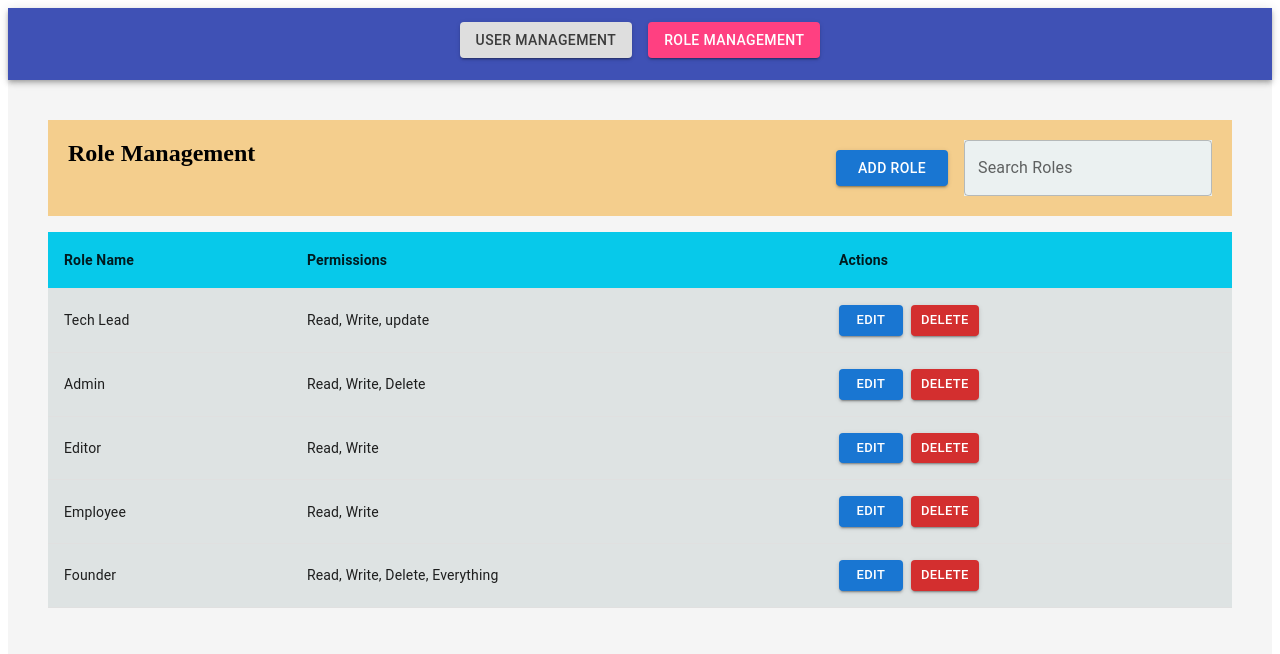
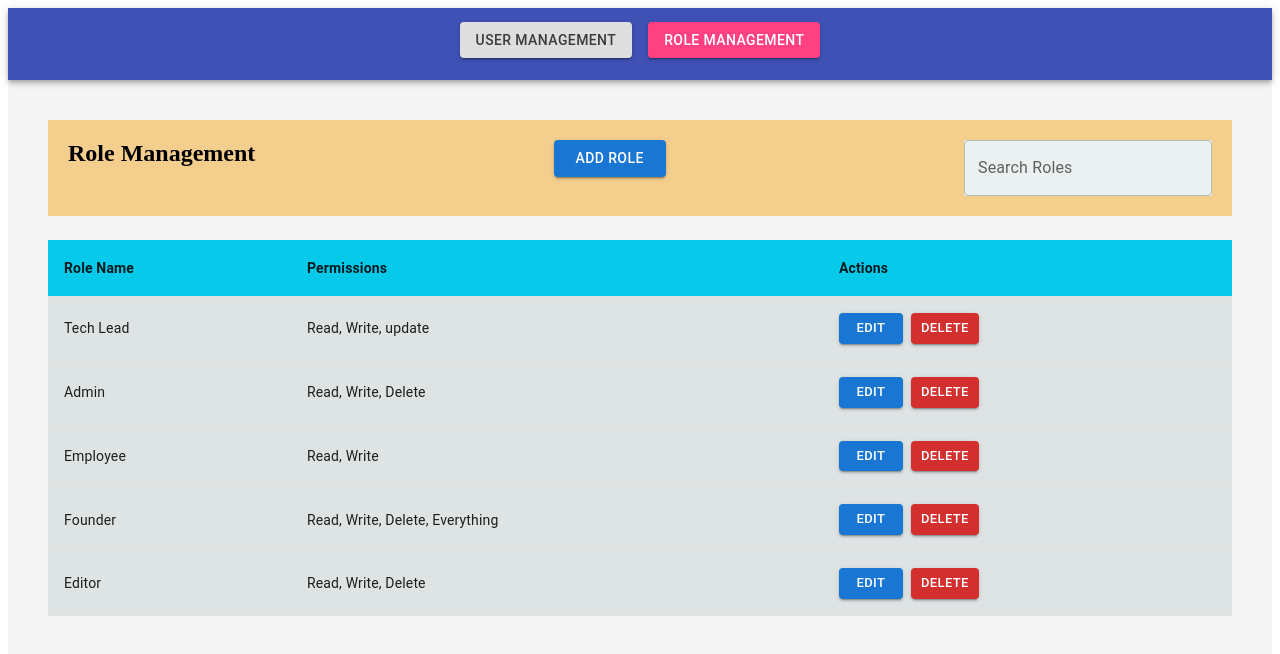
Before and after one commit to Garvit00/Role-Based-Access-Control, a React (Create React App) app: page / in a window 1280 px wide. Shown: the top 654 px of the page. Built offline with nearby package versions, Linux system fonts and the light colour scheme; data requests are answered from the project's data file.

Commit message:
fixing small bugs

```diff
--- a/src/componenets/RoleManagement.js
+++ b/src/componenets/RoleManagement.js
@@ -9,7 +9,7 @@ const RoleManagement = () => {
   const [openDialog, setOpenDialog] = useState(false);
   const [currentRole, setCurrentRole] = useState({ name: '', permissions: [] });
   const [permissions] = useState(['Read', 'Write', 'Delete']);
-  const [customPermission, setCustomPermission] = useState(''); // for custom attributes
+  const [customPermission, setCustomPermission] = useState('');
   const [isOtherSelected, setIsOtherSelected] = useState(false);
   const [isEdit, setIsEdit] = useState(false);
 
@@ -129,22 +129,32 @@ const RoleManagement = () => {
 
   return (
     <div>
-      <Stack direction={isSmallScreen ? 'column' : 'row'} justifyContent={isSmallScreen ? 'center' : 'space-between'}
-      alignItems={isSmallScreen ? 'center' : 'flex-start'} spacing={isSmallScreen ? 2 : 0}
-      sx={{mb: 2, backgroundColor: '#f4ce8d', padding: '20px',}}>
-
+      <Stack
+      direction={isSmallScreen ? 'column' : 'row'}
+      justifyContent={isSmallScreen ? 'center' : 'space-between'}
+      alignItems={isSmallScreen ? 'center' : 'flex-start'}
+      spacing={isSmallScreen ? 2 : 0}
+      sx={{
+        mb: 3,
+        backgroundColor:'#f4ce8d',
+        padding: '20px'}}>
       <h2 style={{ margin: isSmallScreen ? '0 auto' : 0 }}>Role Management</h2>
-      <Stack direction={isSmallScreen ? 'column' : 'row'} spacing={2}
-        sx={{ alignItems: 'center', marginTop: isSmallScreen ? 2 : 0 }}>
-
-        <Button variant="contained" color="primary" onClick={handleOpenDialog}
-          sx={{width: isSmallScreen ? '100%' : '7rem'}}>Add Role</Button>
-
-        <TextField label="Search Roles" variant="outlined" value={searchQuery} onChange={handleSearch}
-          sx={{width: isSmallScreen ? '100%' : 'auto',backgroundColor: '#ebf1f1',}}/>
-
+      <Button variant="contained" color="primary" onClick={() => handleOpenDialog()}
+        sx={{ width: isSmallScreen ? "100%" : '7rem', }}>
+        Add Role
+      </Button>
+      <Stack direction={isSmallScreen ? 'column' :"row"}
+      spacing={2} sx={{alignItems: 'center', marginTop:isSmallScreen ? 2 : 0}}>
+          <TextField
+            label="Search Roles"
+            variant="outlined"
+            value={searchQuery}
+            onChange={handleSearch}
+            sx={{width: isSmallScreen ? '100%' : 'auto',
+              backgroundColor: '#ebf1f1',}}
+          />
+        </Stack>
       </Stack>
-    </Stack>
       <TableContainer>
         <Table>
           <TableHead>
--- a/src/componenets/UserManagement.js
+++ b/src/componenets/UserManagement.js
@@ -154,21 +154,13 @@ const UserManagement = () => {
       }}
     >
       <h2 style={{ margin: isSmallScreen ? '0 auto' : 0 }}>User Management</h2>
+      <Button onClick={handleOpen} variant="contained" color="primary"
+         sx={{ width: isSmallScreen ? '100%' : '7rem',}}>Add User</Button>
       <Stack
         direction={isSmallScreen ? 'column' : 'row'}
         spacing={2}
         sx={{ alignItems: 'center', marginTop: isSmallScreen ? 2 : 0 }}
       >
-        <Button
-          onClick={handleOpen}
-          variant="contained"
-          color="primary"
-          sx={{
-            width: isSmallScreen ? '100%' : '7rem',
-          }}
-        >
-          Add User
-        </Button>
         <TextField
           label="Search Users"
           variant="outlined"
--- a/src/server/db.json
+++ b/src/server/db.json
@@ -45,14 +45,6 @@
       ]
     },
     {
-      "id": "1732651483215",
-      "name": "Editor",
-      "permissions": [
-        "Read",
-        "Write"
-      ]
-    },
-    {
       "id": "1732652875499",
       "name": "Employee",
       "permissions": [
@@ -68,6 +60,15 @@
         "Write",
         "Delete",
         "Everything"
+      ]
+    },
+    {
+      "id": "1732721355734",
+      "name": "Editor",
+      "permissions": [
+        "Read",
+        "Write",
+        "Delete"
       ]
     }
   ],
```
